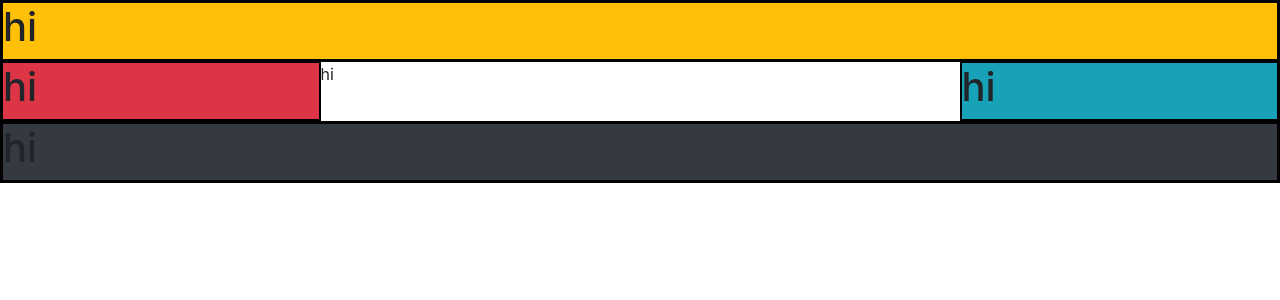
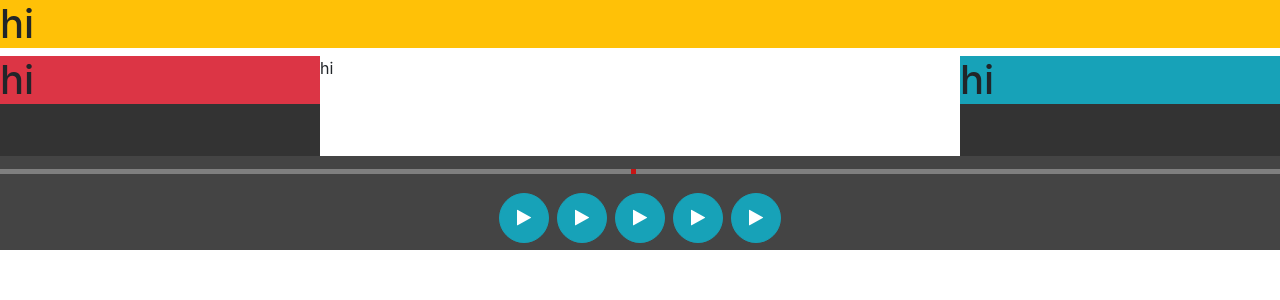
Before and after one commit to amir78729/vue-music-player, a Vue app: page / in a window 1280 px wide. Shown: the top 300 px of the page. Built offline with nearby package versions, Linux system fonts and the light colour scheme.

Commit message:
footer buttons

```diff
--- a/index.html
+++ b/index.html
@@ -8,7 +8,7 @@
     <link rel="stylesheet" href="https://stackpath.bootstrapcdn.com/bootstrap/4.5.1/css/bootstrap.min.css" integrity="sha384-VCmXjywReHh4PwowAiWNagnWcLhlEJLA5buUprzK8rxFgeH0kww/aWY76TfkUoSX" crossorigin="anonymous">
     <script src="https://code.jquery.com/jquery-3.5.1.slim.min.js" integrity="sha384-DfXdz2htPH0lsSSs5nCTpuj/zy4C+OGpamoFVy38MVBnE+IbbVYUew+OrCXaRkfj" crossorigin="anonymous"></script>
     <script src="https://cdn.jsdelivr.net/npm/popper.js@1.16.1/dist/umd/popper.min.js" integrity="sha384-9/reFTGAW83EW2RDu2S0VKaIzap3H66lZH81PoYlFhbGU+6BZp6G7niu735Sk7lN" crossorigin="anonymous"></script>
-
+    <link rel="stylesheet" href="https://cdnjs.cloudflare.com/ajax/libs/font-awesome/4.7.0/css/font-awesome.min.css">
 
   </head>
   <body>
--- a/src/App.vue
+++ b/src/App.vue
@@ -1,8 +1,8 @@
 <template>
   <div id="app">
     <div id="north"><app-header></app-header></div >
-    <div class="col-sm-3" id="east"><app-right-panel></app-right-panel></div>
-    <div class="col-sm-3" id="west"><app-left-panel></app-left-panel></div>
+    <div class="side col-sm-3" id="east"><app-right-panel></app-right-panel></div>
+    <div class="side col-sm-3" id="west"><app-left-panel></app-left-panel></div>
     <div id="center">hi</div>
     <div id="south"><app-footer></app-footer></div>
 
@@ -30,27 +30,39 @@
 
 <style>
   #app {
-    height: 100%;
-    width: 100%;
+    min-height: 100%;
+    min-width: 100%;
 
   }
   /*************************************************************************************************************/
-  div { border : 1px solid black }
+  /*div { border : 1px solid black }*/
   /*#north    { margin:0;  padding:0em;  }*/
   /*#south    { margin:0;  padding:0em;  }*/
   /*#east     { margin:0;  padding:0em;  width:6em; height:22em; float:left; margin-right:1.1em }*/
   /*#west     { margin:0;  padding:0em;  width:6em; height:22em; float:right; margin-left:1.1em }*/
   /*#center   { margin:0;  padding:0em;  padding-bottom:0em; }*/
   /*#center:after    { content:' '; clear:both; display:block; height:0; overflow:hidden }*/
+
+  .side {
+    background-color: #333333;
+    height: 100px;
+    /*display: flex;*/
+    margin: 0;
+    padding: 0;
+  }
   #east {
     float: right;
+    /*display: flex;*/
+
     margin: 0;
     padding: 0;
   }
   #west {
     float: left;
+    /*display: flex;*/
     margin: 0;
     padding: 0;
+
   }
   #center:after {
     content: '';
@@ -62,6 +74,8 @@
   #south {
     width: 100%;
     bottom: 0px;
+    /*height: 80px;*/
+    background-color: #333333;
   }
   #north{
     width: 100%;
--- a/src/components/Footer.vue
+++ b/src/components/Footer.vue
@@ -1,5 +1,108 @@
 <template>
-  <div class="bg-dark">
-    <h1>hi</h1>
+  <div class="footer ">
+<!--    <div class="timeline" :style="{width: 100*timelinePercentage+'%'}">-->
+<!--    </div>-->
+    <div class="slidecontainer">
+      <input type="range" min="1" max="100" value="50" class="slider" id="myRange">
+    </div>
+    <div class="buttons container align-content-center" align="center">
+      <button class="btn btn-info" id="shuffle"><i class="fa fa-play" aria-hidden="true"></i></button>
+      <button class="btn btn-info" id="prev"><i class="fa fa-play" aria-hidden="true"></i></button>
+      <button class="btn btn-info" id="play"><i class="fa fa-play" aria-hidden="true"></i></button>
+      <button class="btn btn-info" id="next"><i class="fa fa-play" aria-hidden="true"></i></button>
+      <button class="btn btn-info" id="repeat"><i class="fa fa-play" aria-hidden="true"></i></button>
+    </div>
   </div>
 </template>
+
+<script>
+
+
+
+
+  export default {
+    data() {
+      return {
+        timelinePercentage: 0.5
+      }
+    },
+  }
+</script>
+
+<style scoped>
+  .footer {
+    background-color: #444444;
+  }
+
+  #play {
+    /*text: 'play';*/
+  }
+  .buttons {
+    /*background-color: red;*/
+
+    height: 70px;
+    padding-top: 5px;
+    align-content: center;
+  }
+  .buttons button {
+    align-content: center;
+    font-size: 18px;
+    margin: 4px;
+    height: 50px;
+    width: 50px;
+    border-radius: 50%;
+    transition: all .3s;
+  }
+  .buttons button:hover {
+    font-size: 20px;
+    margin: 2px;
+    height: 54px;
+    width: 54px;
+    position: center;
+    transition: all .3s;
+    box-shadow: 0 0 50px 0 #00000066;
+    z-index: 2;
+  }
+  .timeline {
+    height: 5px;
+    background-color: red;
+  }
+  .slidecontainer {
+    width: 100%; /* Width of the outside container */
+  }
+
+  /* The slider itself */
+  .slider {
+    -webkit-appearance: none;  /* Override default CSS styles */
+    appearance: none;
+    width: 100%; /* Full-width */
+    height: 5px; /* Specified height */
+    background: #999999; /* Grey background */
+    outline: none; /* Remove outline */
+    opacity: 0.7; /* Set transparency (for mouse-over effects on hover) */
+    -webkit-transition: .2s; /* 0.2 seconds transition on hover */
+    transition: opacity .2s;
+  }
+
+  /* Mouse-over effects */
+  .slider:hover {
+    opacity: 1; /* Fully shown on mouse-over */
+  }
+
+  /* The slider handle (use -webkit- (Chrome, Opera, Safari, Edge) and -moz- (Firefox) to override default look) */
+  .slider::-webkit-slider-thumb {
+    -webkit-appearance: none; /* Override default look */
+    appearance: none;
+    width: 5px; /* Set a specific slider handle width */
+    height: 5px; /* Slider handle height */
+    background: red; /* Green background */
+    cursor: pointer; /* Cursor on hover */
+  }
+
+  .slider::-moz-range-thumb {
+    width: 7px; /* Set a specific slider handle width */
+    height: 7px; /* Slider handle height */
+    background: red; /* Green background */
+    cursor: pointer; /* Cursor on hover */
+  }
+</style>
```
